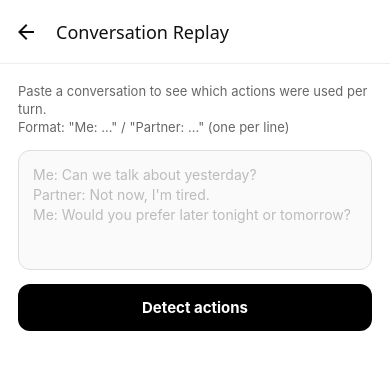
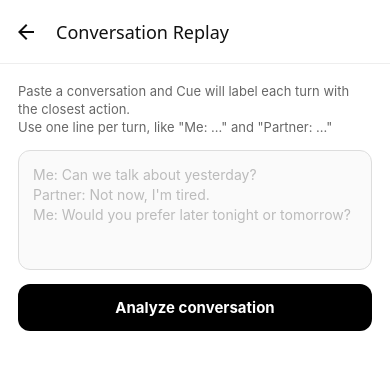
Before and after one commit to SieonLee/Cue, a React Native app: screen /Replay in a window 390 px wide. Shown: the top 370 px of the page. Built offline with nearby package versions, Linux system fonts and the light colour scheme.

Commit message:
Refine UI copy in src/screens/ReplayScreen.tsx

```diff
--- a/src/screens/ReplayScreen.tsx
+++ b/src/screens/ReplayScreen.tsx
@@ -40,8 +40,8 @@
   return (
     <ScrollView contentContainerStyle={styles.container}>
       <Text style={styles.subtitle}>
-        Paste a conversation to see which actions were used per turn.{"\n"}
-        Format: "Me: ..." / "Partner: ..." (one per line)
+        Paste a conversation and Cue will label each turn with the closest action.{"\n"}
+        Use one line per turn, like "Me: ..." and "Partner: ..."
       </Text>
 
       <TextInput
@@ -50,7 +50,7 @@
         placeholderTextColor="#bbb"
       />
       <Pressable style={styles.analyzeBtn} onPress={handleAnalyze}>
-        <Text style={styles.analyzeBtnText}>Detect actions</Text>
+        <Text style={styles.analyzeBtnText}>Analyze conversation</Text>
       </Pressable>
 
       {result && (
@@ -80,7 +80,7 @@
           {/* Actions detected summary */}
           {result.actionsDetected.size > 0 && (
             <View style={styles.card}>
-              <Text style={styles.sectionLabel}>ACTIONS DETECTED IN CONVERSATION</Text>
+              <Text style={styles.sectionLabel}>Detected actions</Text>
               {Array.from(result.actionsDetected.entries()).map(([id, count]) => (
                 <View key={id} style={styles.actionSummaryRow}>
                   <Text style={styles.actionSummaryTitle}>{ACTIONS[id]?.title ?? id}</Text>
@@ -92,7 +92,7 @@
 
           {/* Turn-by-turn */}
           <View style={styles.card}>
-            <Text style={styles.sectionLabel}>TURN-BY-TURN</Text>
+            <Text style={styles.sectionLabel}>Turn by turn</Text>
             {result.turns.map((t, i) => (
               <View key={i} style={styles.turnRow}>
                 <Text style={styles.turnSpeaker}>{t.speaker}</Text>
@@ -113,7 +113,7 @@
           {/* Actions NOT detected — suggestions */}
           {result.actionsDetected.size < 3 && (
             <View style={styles.suggestCard}>
-              <Text style={styles.sectionLabel}>ACTIONS NOT USED (consider next time)</Text>
+              <Text style={styles.sectionLabel}>Ideas for next time</Text>
               {(Object.keys(ACTIONS) as ActionId[])
                 .filter((id) => !result.actionsDetected.has(id))
                 .slice(0, 3)
```
